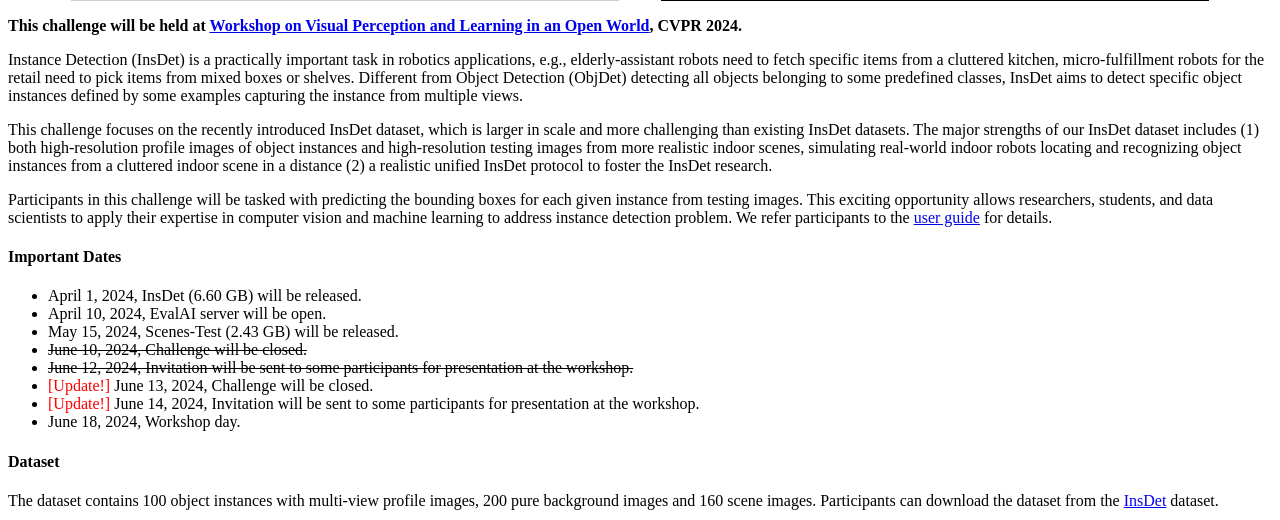
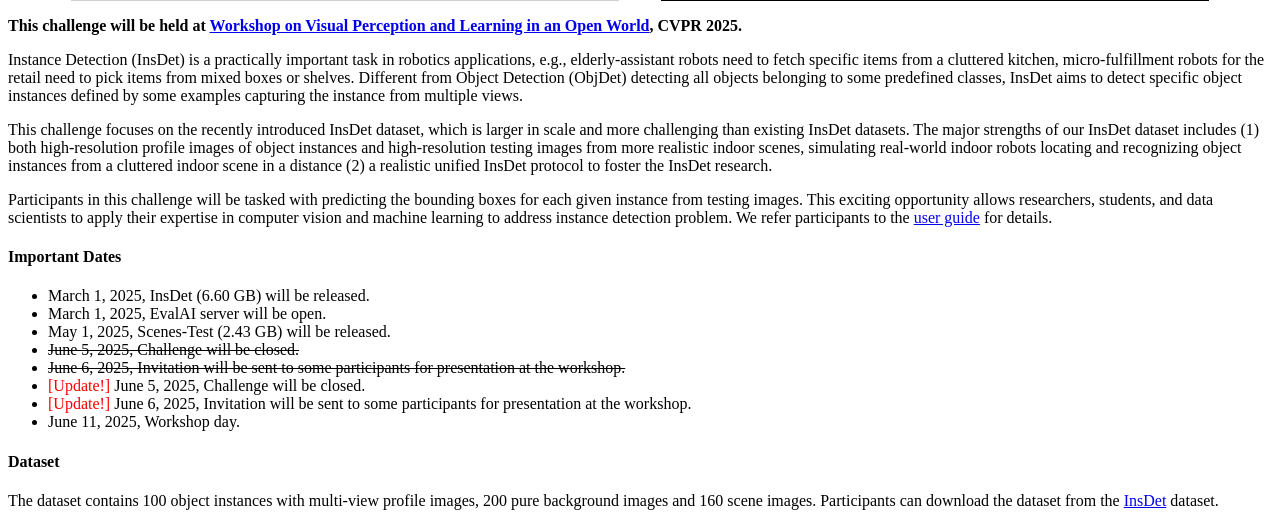
Before and after one commit to shenqq377/InsDetChallenge_CVPR2025, a Python web app: template templates/description.html in a window 1280 px wide. Shown: the part 752-1272 px from the top of the page. Run offline with Jinja, Linux system fonts and the light colour scheme; the template is opened without the code that fills it, so the values that code supplies are empty.

Commit message:
Update description.html

```diff
--- a/templates/description.html
+++ b/templates/description.html
@@ -1,21 +1,21 @@
 <h4>Introduction</h4>
 <center>
-  <img src="https://raw.githubusercontent.com/shenqq377/InsDet-Challenge/challenge/templates/objdet-insdet.png" width="90%" height="90%">
+  <img src="https://raw.githubusercontent.com/shenqq377/InsDetChallenge_CVPR2025/challenge/templates/objdet-insdet.png" width="90%" height="90%">
 </center>
-<p><b>This challenge will be held at <a href="https://vplow.github.io/vplow_4th.html">Workshop on Visual Perception and Learning in an Open World</a>, CVPR 2024.</b></p>
+<p><b>This challenge will be held at <a href="https://vplow.github.io/vplow_5th.html">Workshop on Visual Perception and Learning in an Open World</a>, CVPR 2025.</b></p>
 <p>Instance Detection (InsDet) is a practically important task in robotics applications, e.g., elderly-assistant robots need to fetch specific items from a cluttered kitchen, micro-fulfillment robots for the retail need to pick items from mixed boxes or shelves. Different from Object Detection (ObjDet) detecting all objects belonging to some predefined classes, InsDet aims to detect specific object instances defined by some examples capturing the instance from multiple views.</p>
 <p>This challenge focuses on the recently introduced InsDet dataset, which is larger in scale and more challenging than existing InsDet datasets. The major strengths of our InsDet dataset includes (1) both high-resolution profile images of object instances and high-resolution testing images from more realistic indoor scenes, simulating real-world indoor robots locating and recognizing object instances from a cluttered indoor scene in a distance (2) a realistic unified InsDet protocol to foster the InsDet research.</p>
 <p>Participants in this challenge will be tasked with predicting the bounding boxes for each given instance from testing images. This exciting opportunity allows researchers, students, and data scientists to apply their expertise in computer vision and machine learning to address instance detection problem. We refer participants to the <a href="https://docs.google.com/document/d/15R-R0tpKBy_KCNyc_8D45PQzHzyLmlPjDbntZJEBEYY/edit?usp=sharing">user guide</a> for details.</p>
 <h4>Important Dates</h4>
 <ul>
-<li>April 1, 2024, InsDet (6.60 GB) will be released.</li>
-<li>April 10, 2024, EvalAI server will be open.</li>
-<li>May 15, 2024, Scenes-Test (2.43 GB) will be released.</li>
-<li><s>June 10, 2024, Challenge will be closed.</s></li>
-<li><s>June 12, 2024, Invitation will be sent to some participants for presentation at the workshop.</s></li>
-<li><span style="color:red;">[Update!]</span> June 13, 2024, Challenge will be closed.</li>
-<li><span style="color:red;">[Update!]</span> June 14, 2024, Invitation will be sent to some participants for presentation at the workshop.</li>
-<li>June 18, 2024, Workshop day.</li>
+<li>March 1, 2025, InsDet (6.60 GB) will be released.</li>
+<li>March 1, 2025, EvalAI server will be open.</li>
+<li>May 1, 2025, Scenes-Test (2.43 GB) will be released.</li>
+<li><s>June 5, 2025, Challenge will be closed.</s></li>
+<li><s>June 6, 2025, Invitation will be sent to some participants for presentation at the workshop.</s></li>
+<li><span style="color:red;">[Update!]</span> June 5, 2025, Challenge will be closed.</li>
+<li><span style="color:red;">[Update!]</span> June 6, 2025, Invitation will be sent to some participants for presentation at the workshop.</li>
+<li>June 11, 2025, Workshop day.</li>
 </ul>
 <h4>Dataset</h4>
 <p>The dataset contains 100 object instances with multi-view profile images, 200 pure background images and 160 scene images. Participants can download the dataset from the <a href="https://drive.google.com/drive/folders/1rIRTtqKJGCTifcqJFSVvFshRb-sB0OzP?usp=sharing">InsDet</a> dataset.</p>
```
